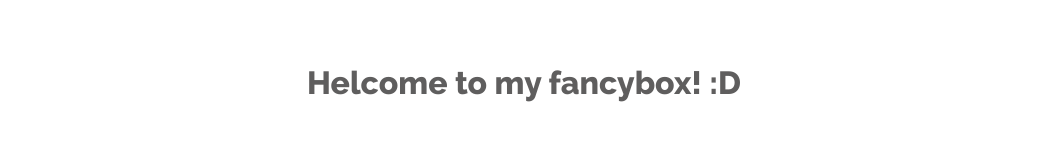
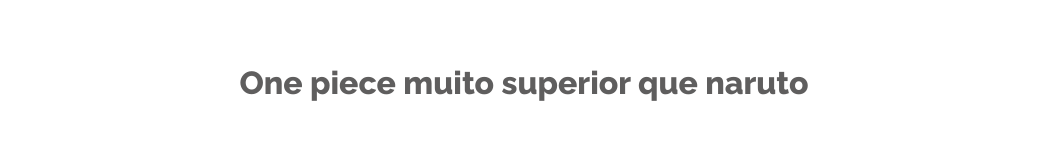
Before and after one commit to devtiagoabreu/igor, a plain HTML site: page index.html in a window 1280 px wide. Shown: the top 160 px of the page, without its empty margins (116-1163 px from the left). Drawn offline with Linux system fonts and the light colour scheme.

Commit message:
Update index.html

```diff
--- a/index.html
+++ b/index.html
@@ -1,13 +1,13 @@
 <html>
 <head>
-  <title>Fancybox test</title>
+  <title>Igor Santiello - AWS mod6</title>
   <link rel="stylesheet" href="stylefancy.css">
   <link href='https://fonts.googleapis.com/css?family=Raleway:400,800' rel='stylesheet' type='text/css'>
 </head>
 <body>
   <section class="wrapper">
     <header>
-      <h1>Helcome to my fancybox! :D</h1>
+      <h1>One piece muito superior que naruto </h1>
     </header>
     <section class="container-gallery small-list-block-1 medium-list-block-3 big-list-block-6">
       <li class="item-gallery">
```
